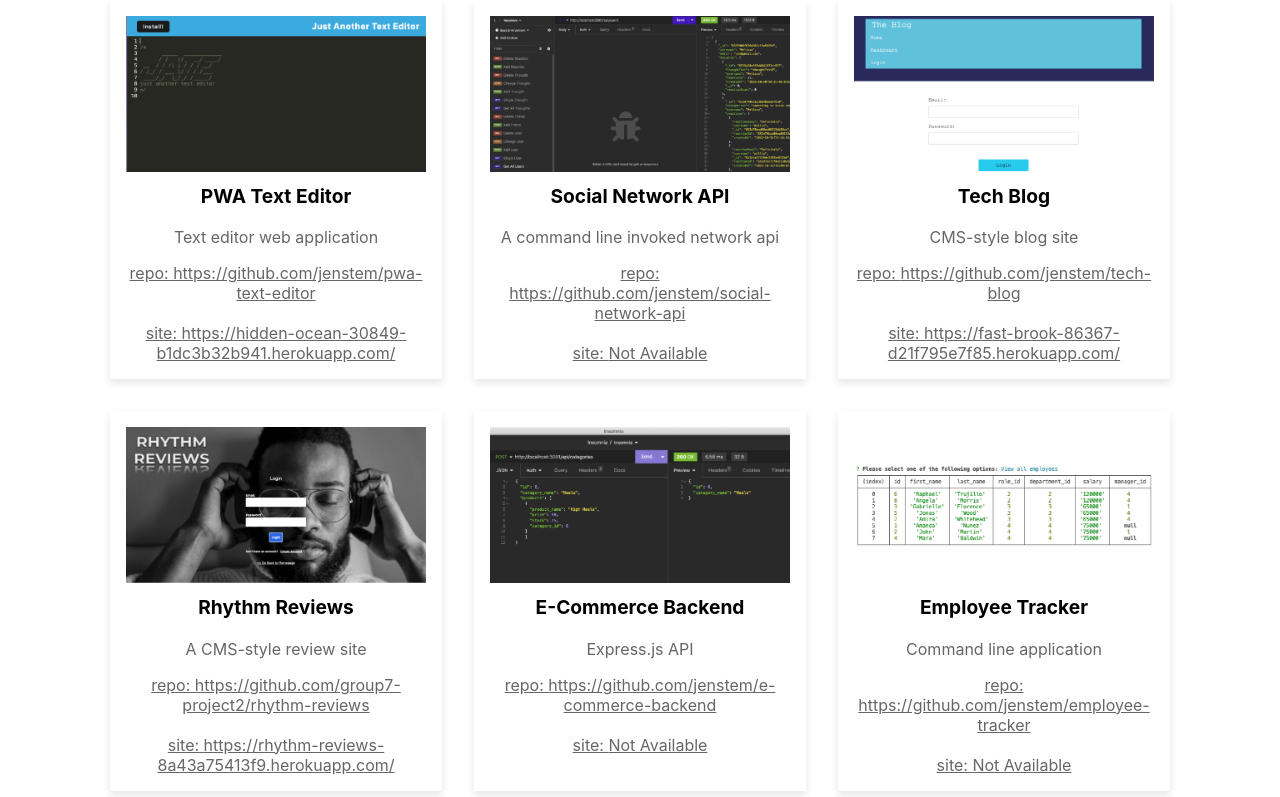
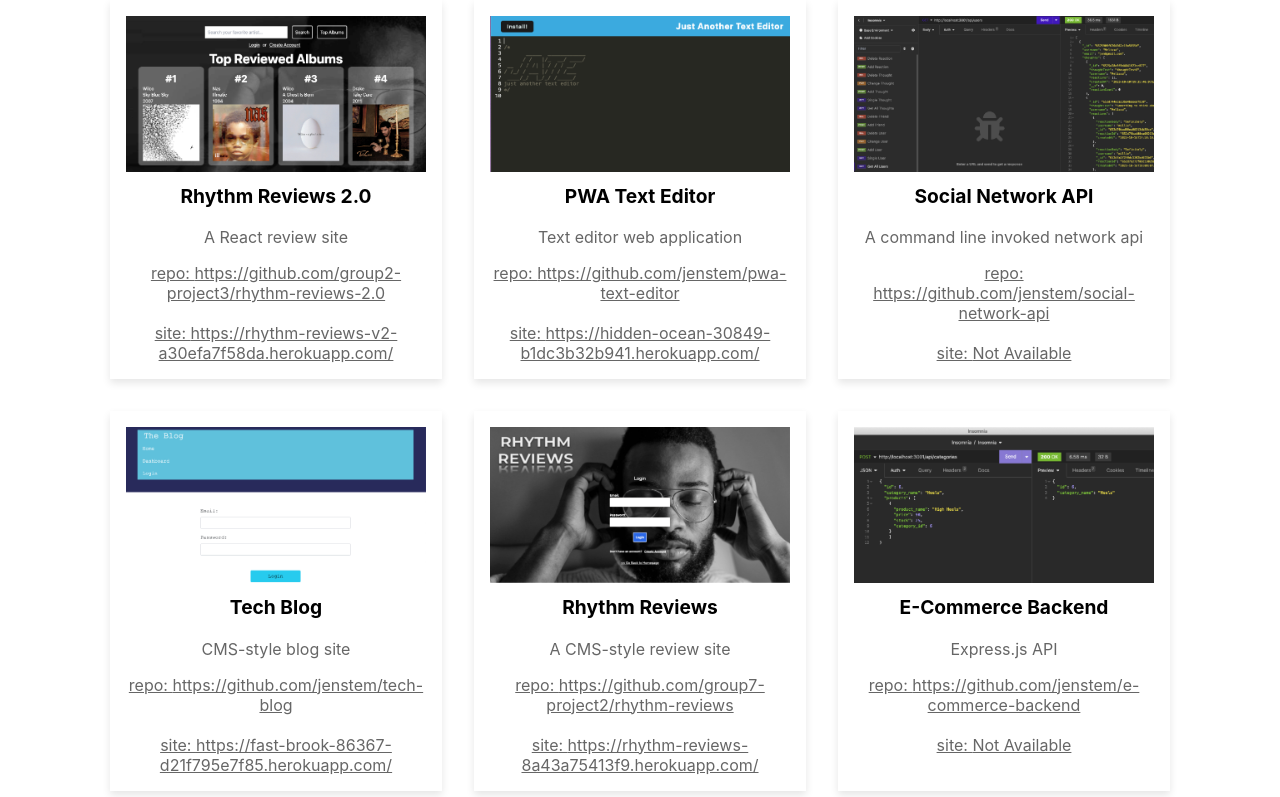
Before and after one commit to jenstem/react-portfolio, a React (Create React App) app: page / in a window 1280 px wide. Shown: the part 962-1759 px from the top of the page. Built offline with nearby package versions, Linux system fonts and the light colour scheme.

Commit message:
Add Rhythm Reviews 2.0 to projects.js

```diff
--- a/src/Pages/projects.js
+++ b/src/Pages/projects.js
@@ -7,8 +7,10 @@ import TechBlog from '../assets/app-images/tech-blog.jpg';
 import RhythmReviews from '../assets/app-images/rhythm-reviews.jpg';
 import ECommerceBackend from '../assets/app-images/ecommerce.jpg';
 import EmployeeTracker from '../assets/app-images/employee-tracker.jpg';
+import RhythmReviews2 from '../assets/app-images/rhythmreview2.jpg';
 
 const projectData = [
+    { title: 'Rhythm Reviews 2.0', description: 'A React review site', imageUrl: RhythmReviews2, url: "https://github.com/group2-project3/rhythm-reviews-2.0", site: "https://rhythm-reviews-v2-a30efa7f58da.herokuapp.com/" },
     { title: 'PWA Text Editor', description: 'Text editor web application', imageUrl: PWA, url: "https://github.com/jenstem/pwa-text-editor", site: "https://hidden-ocean-30849-b1dc3b32b941.herokuapp.com/" },
     { title: 'Social Network API', description: 'A command line invoked network api', imageUrl: SocialNetwork, url: 'https://github.com/jenstem/social-network-api', site: "Not Available" },
     { title: 'Tech Blog', description: 'CMS-style blog site', imageUrl: TechBlog, url: "https://github.com/jenstem/tech-blog", site: "https://fast-brook-86367-d21f795e7f85.herokuapp.com/" },
```
